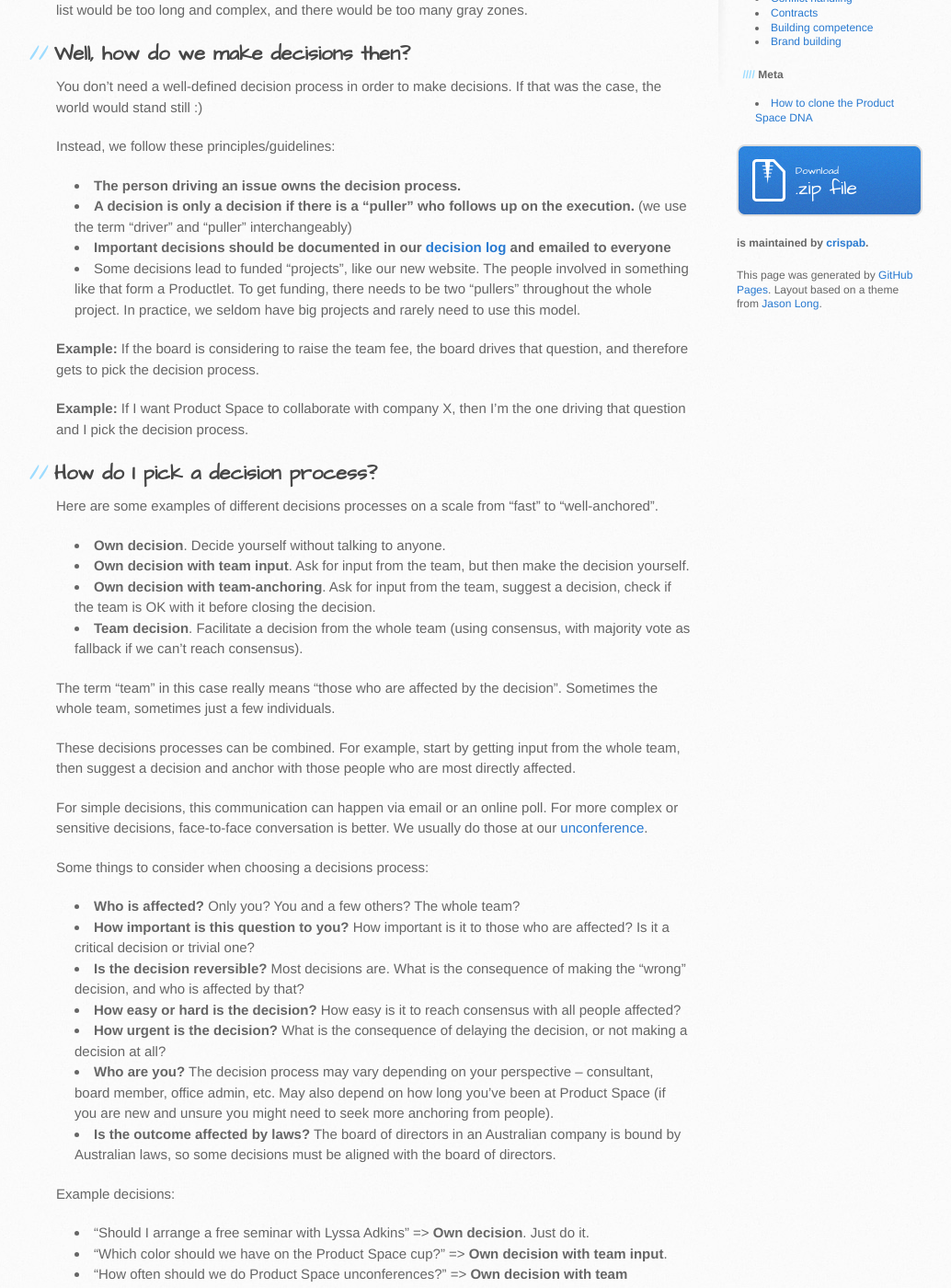
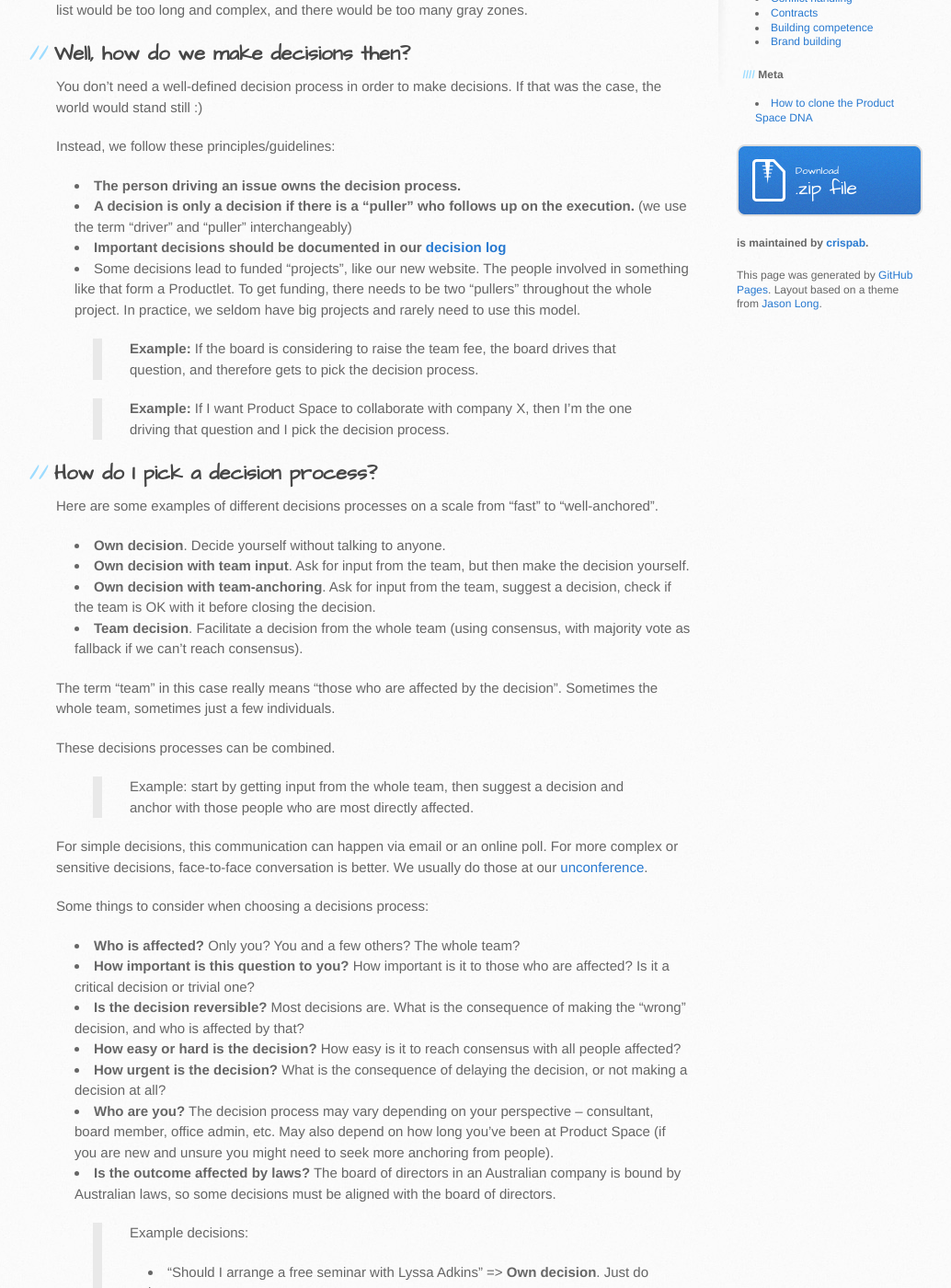
Before and after one commit to crispab/crisp-dna, a Jekyll site: the page built from _docs/decisions.md, in a window 1280 px wide and 1400 px high, scrolled down 747 px. Shown: the whole window at 92% size, without its empty margins (109-1143 px from the left). Built offline with Jekyll 4.4.1, drawn with Linux system fonts in a browser that asks for light colours.

Commit message:
Updates to decisions .md

```diff
--- a/_docs/decisions.md
+++ b/_docs/decisions.md
@@ -29,12 +29,12 @@
 
 -   **The person driving an issue owns the decision process.**
 -   **A decision is only a decision if there is a “puller” who follows up on the execution.** (we use the term "driver" and "puller" interchangeably)
--   **Important decisions should be documented in our [decision log](dashboard.html) and emailed to everyone**
+-   **Important decisions should be documented in our [decision log](dashboard.html)**
 -   Some decisions lead to funded “projects”, like our new website. The people involved in something like that form a Productlet. To get funding, there needs to be two “pullers” throughout the whole project. In practice, we seldom have big projects and rarely need to use this model.
 
-**Example:** If the board is considering to raise the team fee, the board drives that question, and therefore gets to pick the decision process.
+> **Example:** If the board is considering to raise the team fee, the board drives that question, and therefore gets to pick the decision process.
 
-**Example:** If I want Product Space to collaborate with company X, then I’m the one driving that question and I pick the decision process.
+> **Example:** If I want Product Space to collaborate with company X, then I’m the one driving that question and I pick the decision process.
 
 
 How do I pick a decision process?
@@ -49,7 +49,8 @@
 
 The term “team” in this case really means “those who are affected by the decision”. Sometimes the whole team, sometimes just a few individuals.
 
-These decisions processes can be combined. For example, start by getting input from the whole team, then suggest a decision and anchor with those people who are most directly affected.
+These decisions processes can be combined.
+> Example: start by getting input from the whole team, then suggest a decision and anchor with those people who are most directly affected.
 
 For simple decisions, this communication can happen via email or an online poll. For more complex or sensitive decisions, face-to-face conversation is better. We usually do those at our [unconference](unconference.html).
 
@@ -63,12 +64,11 @@
 -   **Who are you?** The decision process may vary depending on your perspective – consultant, board member, office admin, etc. May also depend on how long you’ve been at Product Space (if you are new and unsure you might need to seek more anchoring from people).
 -   **Is the outcome affected by laws?** The board of directors in an Australian company is bound by Australian laws, so some decisions must be aligned with the board of directors.
 
-Example decisions:
-
--   “Should I arrange a free seminar with Lyssa Adkins” =&gt; **Own decision**. Just do it.
--   “Which color should we have on the Product Space cup?” =&gt; **Own decision with team input**.
--   “How often should we do Product Space unconferences?” =&gt; **Own decision with team anchoring**.
--   “Should we divided the company into two business units?” =&gt; **Team decision**.
+> Example decisions:
+>-   “Should I arrange a free seminar with Lyssa Adkins” =&gt; **Own decision**. Just do it.
+>-   “Which color should we have on the Product Space cup?” =&gt; **Own decision with team input**.
+>-   “How often should we do Product Space unconferences?” =&gt; **Own decision with team anchoring**.
+>-   “Should we divided the company into two business units?” =&gt; **Team decision**.
 
 At the end of the day it’s about balancing risk. If you make the decision yourself it will be fast, but you risk a backlash if others don’t support it. If you seek 100% consensus you may get a better decision with better support, but it could take time – especially for questions where people have opposing opinions.
 
```
